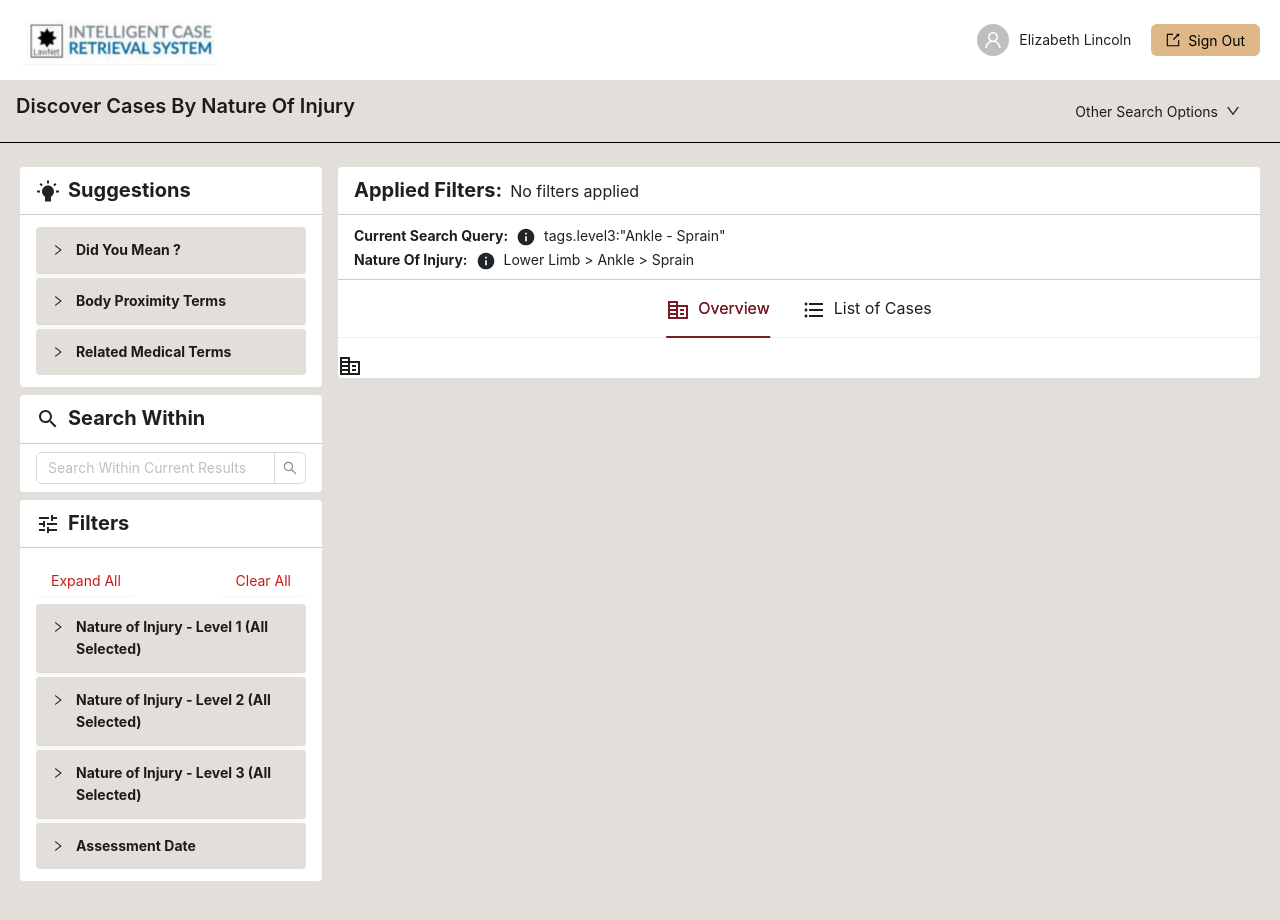
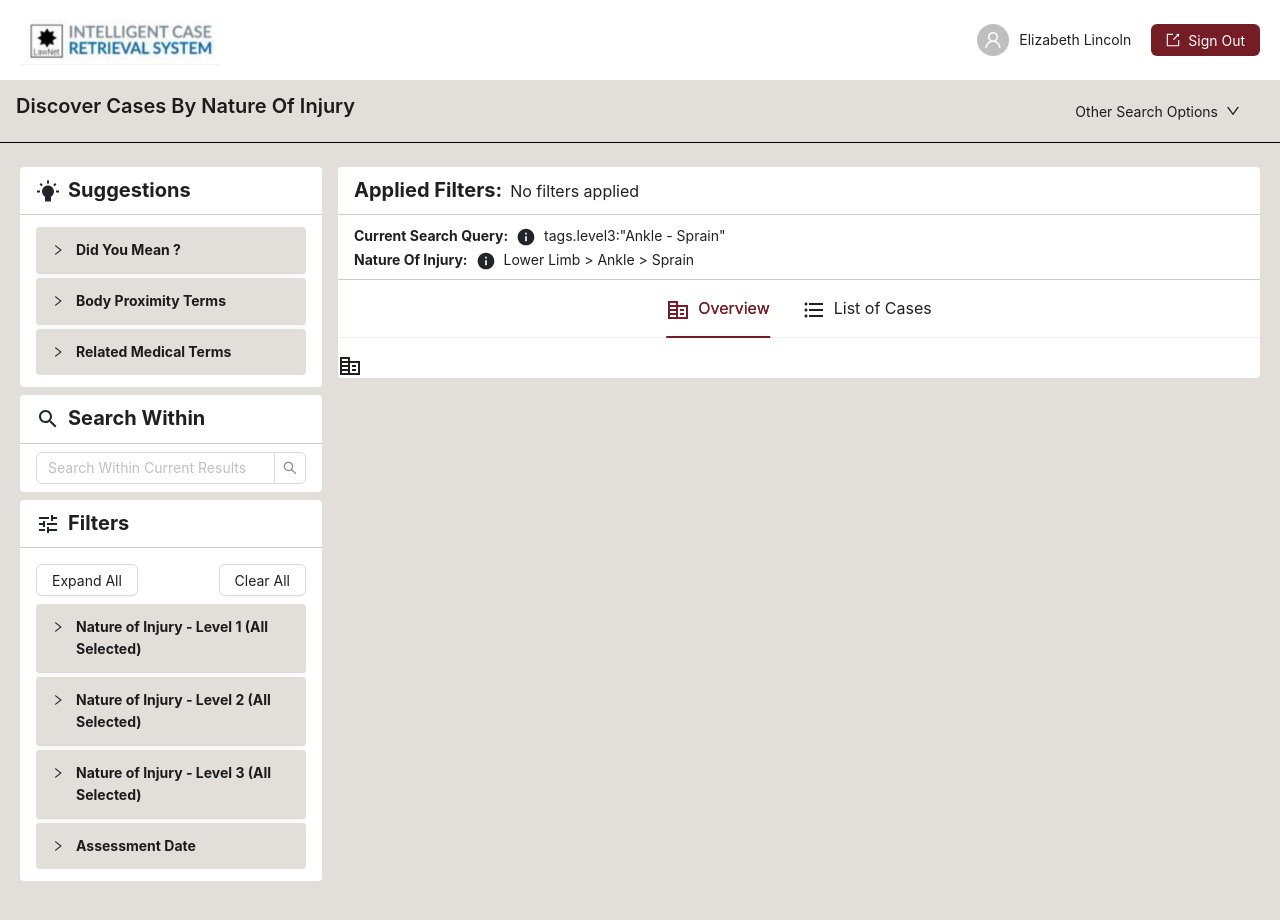
Before and after one commit to duky3k/searchEngine, a React (Create React App) app: page /result-details/1 in a window 1280 px wide. Shown: the top 920 px of the page. Built offline with nearby package versions, Linux system fonts and the light colour scheme.

Commit message:
Update UI CSS and add template primary color

```diff
--- a/src/components/body/SearchResult/NavBar/FiltersNav/FiltersNav.css
+++ b/src/components/body/SearchResult/NavBar/FiltersNav/FiltersNav.css
@@ -58,14 +58,3 @@
     justify-content: space-between;
     margin: 8px 0;
 }
-
-.filter-nav-control-btn {
-    border: none;
-    color: #ca1818;
-    transition: all 0.5s ease;
-}
-
-.filter-nav-control-btn:hover {
-    color: #ac0707 !important;
-    transform: scale(1.02);
-}
--- a/src/components/header/Header.css
+++ b/src/components/header/Header.css
@@ -25,13 +25,21 @@
     margin-right: 10px;
 }
 
-
 .logout-button {
-  background-color: burlywood;
+    background-color: #751c24;
     border: none;
     margin-left: 20px;
+    transition: all 0.5s ease;
 }
 
 .logout-button span {
-  color: black;
+    color: white;
 }
+
+.logout-button:hover {
+    background-color: white;
+}
+
+.logout-button:hover span {
+    color: #751c24;
+}
--- a/src/components/header/Header.jsx
+++ b/src/components/header/Header.jsx
@@ -13,12 +13,14 @@ const Header = () => {
         <img src={logo} alt="Logo" />
       </div>
       <div className="user-info">
-      <Avatar className="user-avatar" icon={<UserOutlined />} />
+        <Avatar className="user-avatar" icon={<UserOutlined />} />
         <Text className="username">Elizabeth Lincoln</Text>
 
         <Button
           type="text"
-          icon={<ExportOutlined />}
+          icon={<ExportOutlined
+            className='logout-icon'
+          />}
           className="logout-button"
         >
           <span>Sign Out</span>
```
Lines whose indentation alone changed are shown as unchanged.
